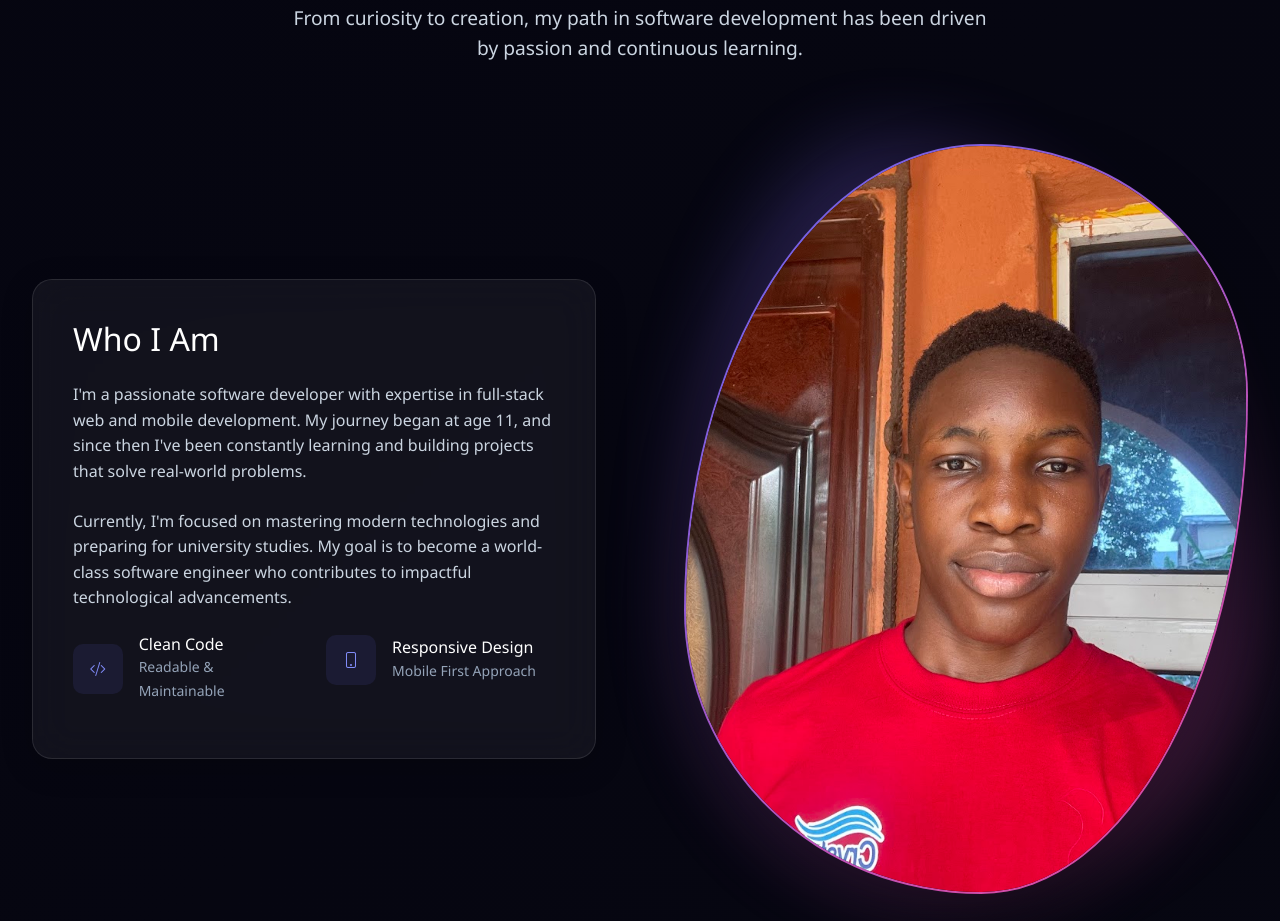
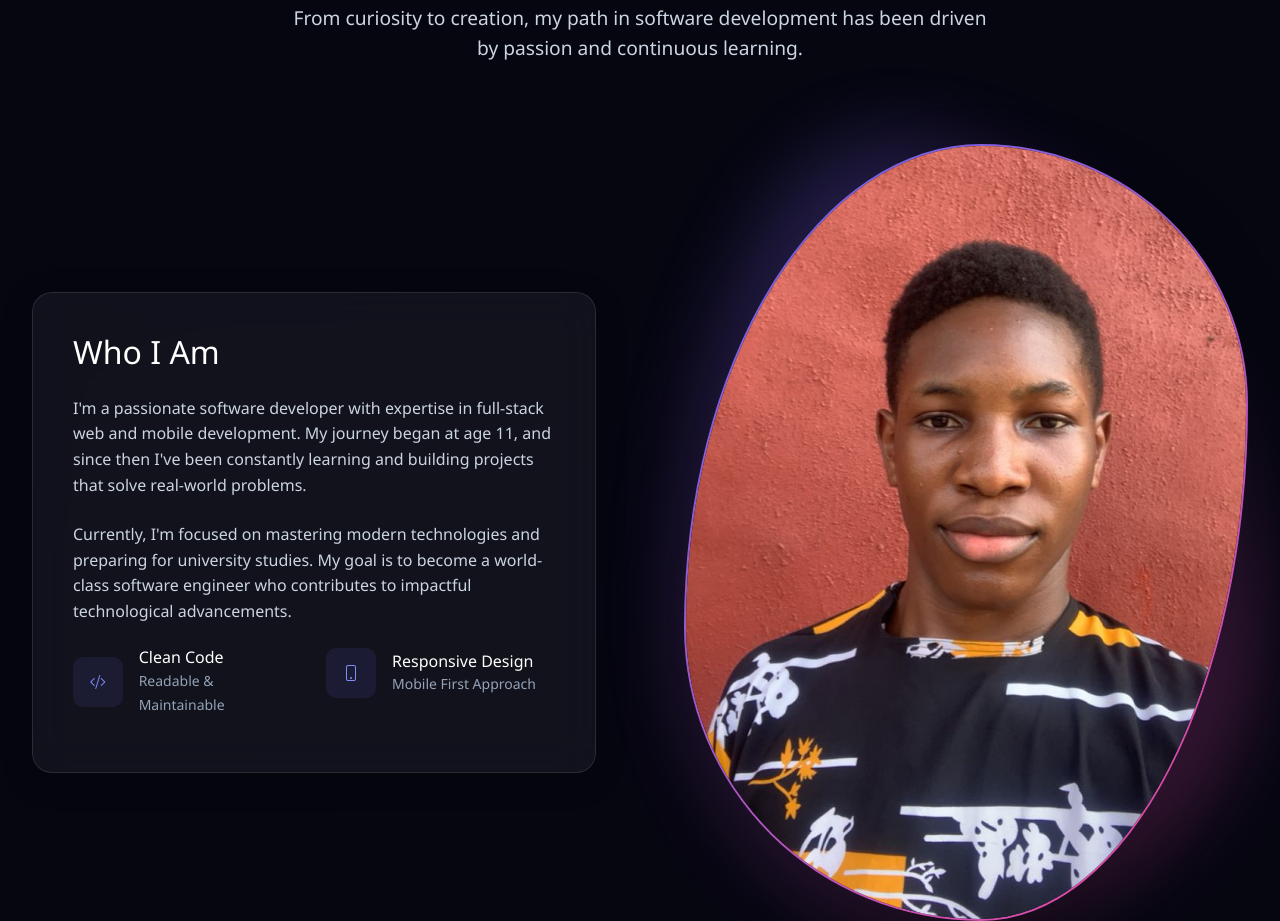
Before and after one commit to obipromise/portfolio, a plain HTML site: page index.html in a window 1280 px wide. Shown: the part 1161-2082 px from the top of the page. Drawn offline with nearby package versions, Linux system fonts and the light colour scheme.

Commit message:
change 1

```diff
--- a/index.html
+++ b/index.html
@@ -1586,7 +1586,7 @@
                     <div class="about-image-container">
                         <div class="hero-image-wrapper">
                             <div class="hero-image-glow"></div>
-                            <img src="Professional Photograph 2.png" alt="Promise Obi working" class="hero-image">
+                            <img src="Professional Photograph 1.png" alt="Promise Obi working" class="hero-image">
                         </div>
                     </div>
                 </div>
@@ -2598,4 +2598,5 @@
         });
     </script>
 </body>
+
 </html>
```
